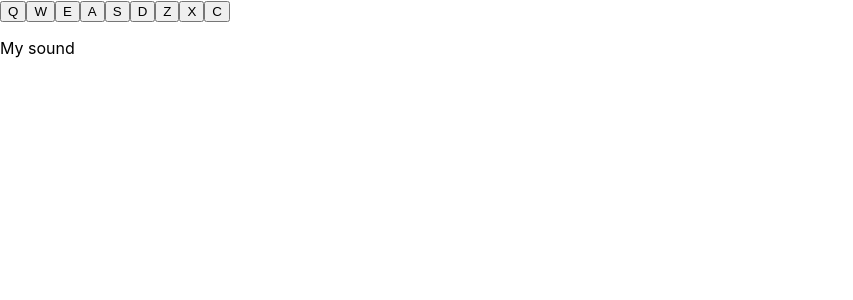
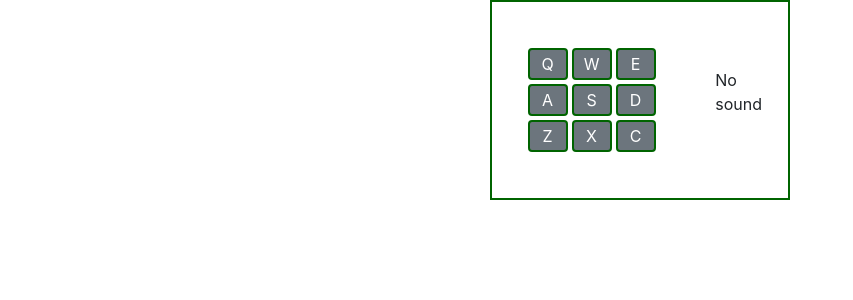
Before and after one commit to raivydassimenas/drum-machine, a React (Create React App) app: page / in a window 1280 px wide. Shown: the top 300 px of the page, without its empty margins (0-853 px from the left). Built offline with nearby package versions, Linux system fonts and the light colour scheme.

Commit message:
playing sounds

```diff
--- a/public/index.html
+++ b/public/index.html
@@ -24,6 +24,12 @@
       work correctly both with client-side routing and a non-root public URL.
       Learn how to configure a non-root public URL by running `npm run build`.
     -->
+      <link
+              rel="stylesheet"
+              href="https://cdn.jsdelivr.net/npm/bootstrap@5.1.3/dist/css/bootstrap.min.css"
+              integrity="sha384-1BmE4kWBq78iYhFldvKuhfTAU6auU8tT94WrHftjDbrCEXSU1oBoqyl2QvZ6jIW3"
+              crossorigin="anonymous"
+      />
     <title>React App</title>
   </head>
   <body>
--- a/src/App.css
+++ b/src/App.css
@@ -2,37 +2,28 @@
   text-align: center;
 }
 
-.App-logo {
-  height: 40vmin;
-  pointer-events: none;
+.btn {
+    border: #006400 2px solid;
+    padding: 2px;
+    margin: 2px;
+    width: 40px;
 }
 
-@media (prefers-reduced-motion: no-preference) {
-  .App-logo {
-    animation: App-logo-spin infinite 20s linear;
-  }
+.container {
+
+    display: flex;
+    justify-content: center;
+    width: 300px;
+    height: 200px;
+    border: #006400 2px solid;
+    padding: 5px;
+
 }
 
-.App-header {
-  background-color: #282c34;
-  min-height: 100vh;
-  display: flex;
-  flex-direction: column;
-  align-items: center;
-  justify-content: center;
-  font-size: calc(10px + 2vmin);
-  color: white;
+#buttons {
+    margin: auto;
 }
 
-.App-link {
-  color: #61dafb;
+#display {
+    margin: auto;
 }
-
-@keyframes App-logo-spin {
-  from {
-    transform: rotate(0deg);
-  }
-  to {
-    transform: rotate(360deg);
-  }
-}
--- a/src/App.js
+++ b/src/App.js
@@ -1,6 +1,6 @@
 import './App.css';
 import DrumPad from './DrumPad';
-import { useState } from 'react';
+import { useState, useEffect } from 'react';
 import { Container, Row, Col } from 'reactstrap';
 
 const soundItems = [
@@ -53,32 +53,64 @@ const soundItems = [
 
 function App() {
 
-    const [currentSound, setCurrentSound] = useState('My sound')
+    const [currentSound, setCurrentSound] = useState({ title: "No sound" });
 
+    useEffect(() => {
+        setCurrentSound({title: "No sound"});
+    }, []);
+
+    useEffect(() => {
+        playSound();
+    }, [currentSound]);
 
     const playSound = () => {
-        const audioId = soundItems.filter(item => currentSound === item.title)[0].key;
-        document.getElementById(audioId).play();
+        if (currentSound.title !== "No sound")
+            document.getElementById(currentSound.key).play();
     }
 
     const handleClick = (e) => {
-        const title = e.target.id;
-        setCurrentSound(title);
-        playSound();
+        const soundItemArray = soundItems.filter(soundItem => soundItem.title === e.target.id);
+        const soundItem = soundItemArray.length === 0 ? { title: "No sound" } : soundItemArray[0];
+        setCurrentSound(soundItem);
+        // playSound();
+    }
+
+    const handlePress = (e) => {
+        const soundItemArray = soundItems.filter(soundItem => soundItem.key.charCodeAt(0) + 32 === e.charCode);
+        const soundItem = soundItemArray.length === 0 ? { title: "No sound" } : soundItemArray[0];
+        setCurrentSound(soundItem);
+        // playSound();
     }
 
     return (
         <div>
             <Container>
                 <Row>
-                    <Col id="buttons" xs="6">
-                        {soundItems.map((soundItem, soundItemIdx) => <DrumPad key={soundItemIdx} handleClick={handleClick}
+                    <Col id="buttons" xs="9">
+                        <div>
+                        {soundItems.slice(0,3).map((soundItem, soundItemIdx) => <DrumPad key={soundItemIdx} handleClick={handleClick}
                                                                               audioId={soundItem.key}
                                                                               buttonId={soundItem.title}
-                                                                              url={soundItem.url}/>)}
+                                                                              url={soundItem.url}
+                        handlePress={handlePress}/>)}
+                        </div>
+                        <div>
+                            {soundItems.slice(3,6).map((soundItem, soundItemIdx) => <DrumPad key={soundItemIdx} handleClick={handleClick}
+                                                                                             audioId={soundItem.key}
+                                                                                             buttonId={soundItem.title}
+                                                                                             url={soundItem.url}
+                            handlePress={handlePress}/>)}
+                        </div>
+                        <div>
+                            {soundItems.slice(6,9).map((soundItem, soundItemIdx) => <DrumPad key={soundItemIdx} handleClick={handleClick}
+                                                                                             audioId={soundItem.key}
+                                                                                             buttonId={soundItem.title}
+                                                                                             url={soundItem.url}
+                            handlePress={handlePress}/>)}
+                        </div>
                     </Col>
-                    <Col id="display" xs="6">
-                        <p>{currentSound}</p>
+                    <Col id="display" xs="3">
+                        <p>{currentSound.title}</p>
                     </Col>
                 </Row>
             </Container>
--- a/src/DrumPad.js
+++ b/src/DrumPad.js
@@ -3,7 +3,7 @@ import { Button } from 'reactstrap';
 function DrumPad(props) {
 
     return (
-      <Button onClick={props.handleClick} className="drum-pad" id={props.buttonId}>
+      <Button onClick={props.handleClick} onKeyPress={props.handlePress} className="drum-pad" id={props.buttonId}>
         <audio className="clip" id={props.audioId} src={props.url} />
         {props.audioId}
       </Button>
--- a/src/index.js
+++ b/src/index.js
@@ -2,7 +2,6 @@ import React from 'react';
 import ReactDOM from 'react-dom';
 import './index.css';
 import App from './App';
-import reportWebVitals from './reportWebVitals';
 
 ReactDOM.render(
   <React.StrictMode>
@@ -10,8 +9,3 @@ ReactDOM.render(
   </React.StrictMode>,
   document.getElementById('root')
 );
-
-// If you want to start measuring performance in your app, pass a function
-// to log results (for example: reportWebVitals(console.log))
-// or send to an analytics endpoint. Learn more: https://bit.ly/CRA-vitals
-reportWebVitals();
--- a/src/reportWebVitals.js
+++ /dev/null
@@ -1,13 +0,0 @@
-const reportWebVitals = onPerfEntry => {
-  if (onPerfEntry && onPerfEntry instanceof Function) {
-    import('web-vitals').then(({ getCLS, getFID, getFCP, getLCP, getTTFB }) => {
-      getCLS(onPerfEntry);
-      getFID(onPerfEntry);
-      getFCP(onPerfEntry);
-      getLCP(onPerfEntry);
-      getTTFB(onPerfEntry);
-    });
-  }
-};
-
-export default reportWebVitals;
```
Also changed, not shown: src/logo.svg (deleted).
